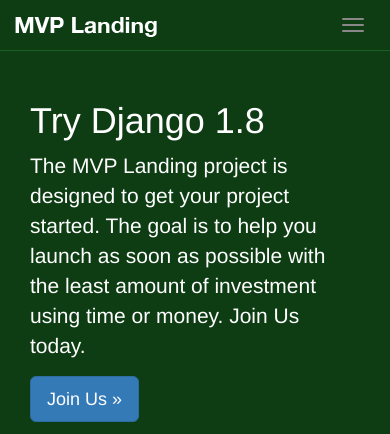
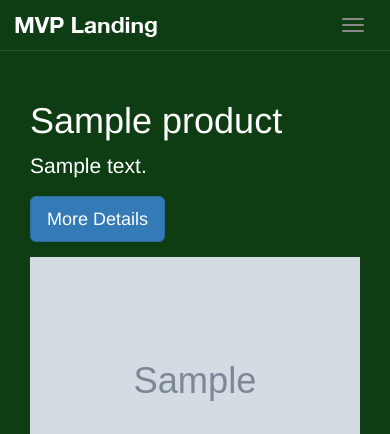
Before and after one commit to horrormyth/Django-Ecommerce, a Django app: page / in a window 390 px wide; the page is wider, and only the part inside the window is pictured. Shown: the top 434 px of that part. Run offline with Django 3.2, Linux system fonts and the light colour scheme; tables that the repository leaves empty hold one stand-in row (values such as "Sample post"); grey boxes marked "Sample" are stand-in pictures; some libraries are stand-ins or nearby versions.

Commit message:
Add featured product in the frontpage

```diff
--- a/newsletter/views.py
+++ b/newsletter/views.py
@@ -2,20 +2,24 @@ from django.conf import settings
 from django.core.mail import send_mail
 from django.shortcuts import render
 
+from products.models import FeaturedProduct
 from .forms import ContactForm, SignUpForm
 from .models import SignUp
+
 
 # Create your views here.
 def home(request):
 	title = 'Sign Up Now'
+	featured_image = FeaturedProduct.objects.first()
 	form = SignUpForm(request.POST or None)
 	context = {
 		"title": title,
-		"form": form
+		"form": form,
+		"featured_image": featured_image,
 	}
 	if form.is_valid():
-		#form.save()
-		#print request.POST['email'] #not recommended
+		# form.save()
+		# print request.POST['email'] #not recommended
 		instance = form.save(commit=False)
 
 		full_name = form.cleaned_data.get("full_name")
@@ -30,21 +34,20 @@ def home(request):
 		}
 
 	if request.user.is_authenticated() and request.user.is_staff:
-		#print(SignUp.objects.all())
+		# print(SignUp.objects.all())
 		# i = 1
 		# for instance in SignUp.objects.all():
 		# 	print(i)
 		# 	print(instance.full_name)
 		# 	i += 1
 
-		queryset = SignUp.objects.all().order_by('-timestamp') #.filter(full_name__iexact="Justin")
-		#print(SignUp.objects.all().order_by('-timestamp').filter(full_name__iexact="Justin").count())
+		queryset = SignUp.objects.all().order_by('-timestamp')  # .filter(full_name__iexact="Justin")
+		# print(SignUp.objects.all().order_by('-timestamp').filter(full_name__iexact="Justin").count())
 		context = {
 			"queryset": queryset
 		}
 
 	return render(request, "home.html", context)
-
 
 
 def contact(request):
@@ -62,19 +65,19 @@ def contact(request):
 		subject = 'Site contact form'
 		from_email = settings.EMAIL_HOST_USER
 		to_email = [from_email, 'youotheremail@email.com']
-		contact_message = "%s: %s via %s"%(
-				form_full_name,
-				form_message,
-				form_email)
+		contact_message = "%s: %s via %s" % (
+			form_full_name,
+			form_message,
+			form_email)
 		some_html_message = """
 		<h1>hello</h1>
 		"""
 		send_mail(subject,
-				contact_message,
-				from_email,
-				to_email,
-				html_message=some_html_message,
-				fail_silently=True)
+				  contact_message,
+				  from_email,
+				  to_email,
+				  html_message=some_html_message,
+				  fail_silently=True)
 
 	context = {
 		"form": form,
--- a/products/admin.py
+++ b/products/admin.py
@@ -1,10 +1,11 @@
 from django.contrib import admin
 
-from .models import Product, Variation, ProductImage, Category
+from .models import Product, Variation, ProductImage, Category, FeaturedProduct
 
 # Register your models here.
 
 admin.site.register(Product)
 admin.site.register(Variation)
+admin.site.register(FeaturedProduct)
 admin.site.register(ProductImage)
 admin.site.register(Category)
--- a/products/models.py
+++ b/products/models.py
@@ -103,6 +103,12 @@ def image_upload_to(instance, filename):
     new_filename = "%s-%s.%s" % (slug, instance.id, file_extension)
     return "products/%s/%s" % (slug, new_filename)
 
+def image_upload_to_featured(instance, filename):
+    title = instance.product.title
+    slug = slugify(title)
+    basename, file_extension = filename.split(".")
+    new_filename = "%s-%s.%s" % (slug, instance.id, file_extension)
+    return "products/%s/featured/%s" % (slug, new_filename)
 
 class ProductImage(models.Model):
     product = models.ForeignKey(Product)
@@ -126,3 +132,16 @@ class Category(models.Model):
 
     def get_absolute_url(self):
         return reverse('category_detail', kwargs={'slug': self.slug})
+
+
+class FeaturedProduct(models.Model):
+    product = models.ForeignKey(Product)
+    image = models.ImageField(upload_to=image_upload_to_featured)
+    title = models.CharField(max_length=120, null=True, blank=True)
+    text = models.CharField(max_length=220, null=True, blank=True)
+    text_right = models.BooleanField(default=False)
+    show_price = models.BooleanField(default=False)
+    active = models.BooleanField(default=True)
+
+    def __unicode__(self):
+        return self.product.title
--- a/templates/home.html
+++ b/templates/home.html
@@ -23,24 +23,26 @@
 
 {% block jumbotron %}
  {% if not request.user.is_authenticated %}
-
+     {% if featured_image %}
          <div class="jumbotron">
              <div class="container">
                  <div class="row">
                      <div class='col-sm-6'>
-		<h1>Try Django 1.8</h1>
-		<p>The MVP Landing project is designed to get your project started. The goal is to help you launch as soon as possible with the least amount of investment using time or money. Join Us today.</p>
+                         <h1>{{ featured_image.product.title }}</h1>
+                         <p>{{ featured_image.product.description }}</p>
                          <p>
-		<a class="btn btn-lg btn-primary" href="" role="button">Join Us &raquo;</a>
+                             <a class="btn btn-lg btn-primary" href="{{ featured_image.product.get_absolute_url }}" role="button">More Details</a>
                          </p>
                      </div>
-		<div class='col-sm-6' >
-			<iframe width="560" height="315" src="https://www.youtube.com/embed/2uLYO1LUf6Q" frameborder="0" allowfullscreen></iframe>
+                     <div class='col-sm-6'>
+                         <img src="{{ featured_image.image.url }}" class="img-responsive">
 
                      </div>
                  </div>
              </div>
          </div>
+     {% else %}
+     {% endif %}
  {% endif %}
 {% endblock %}
 
@@ -68,6 +70,7 @@
 <div class="row">
 
   <div class="col-sm-3 pull-right">
+
 
 			<p class='lead text-align-center'>{{ title }}</p>
 
```
Also changed, not shown: products/migrations/0005_featuredproduct.py (added). Lines whose indentation alone changed are shown as unchanged.
